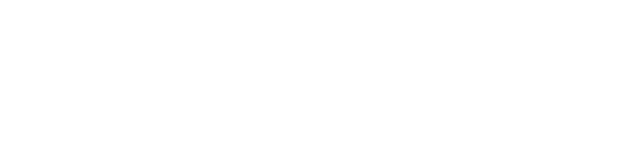
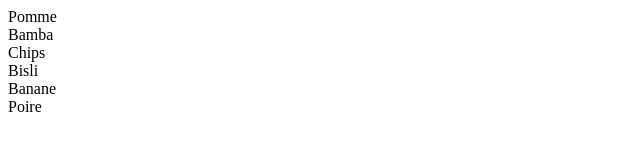
Before and after one commit to yehushuabendavid/c4kcopypast, a plain HTML site: page index.html in a window 1280 px wide. Shown: the whole page, without its empty margins (0-640 px from the left). Drawn offline with nearby package versions, Linux system fonts and the light colour scheme.

Commit message:
Update index.html

```diff
--- a/index.html
+++ b/index.html
@@ -4,6 +4,13 @@
    <script type="text/javascript" src="http://ajax.googleapis.com/ajax/libs/jquery/1.5/jquery.min.js"></script>
   </head>
   <body>
+   <div>Pomme</div>
+   <div>Bamba</div>
+   <div>Chips</div>
+   <div>Bisli</div>
+   <div>Banane</div>
+   <div>Poire</div>
+
 
   </body>
 </html>
```
